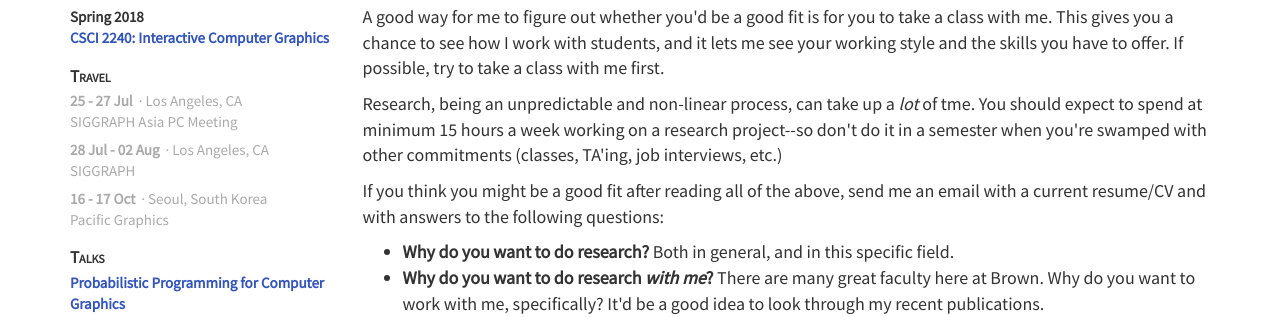
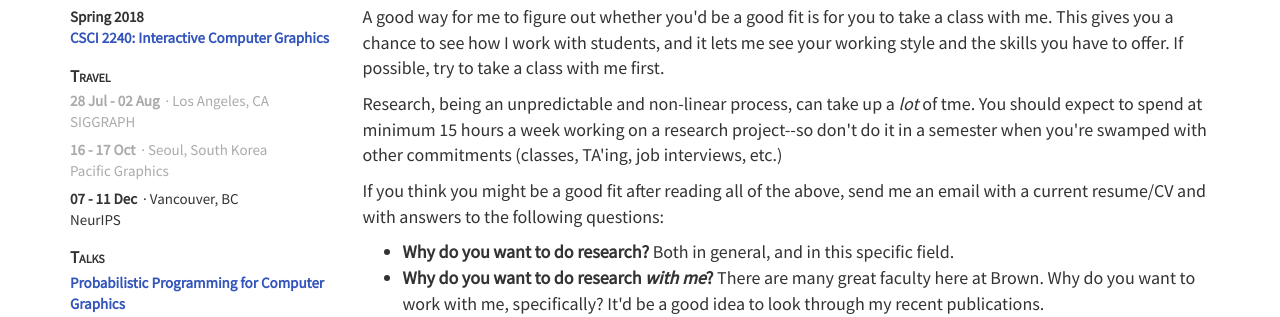
Before and after one commit to dritchie/dritchie.github.io, a Jekyll site: the page built from prospective_students.html, in a window 1280 px wide. Shown: the part 808-1125 px from the top of the page. Built offline with Jekyll 4.4.1, drawn with Linux system fonts in a browser that asks for light colours.

Commit message:
Add NeurIPS/SFU visit to travel schedule.

```diff
--- a/_data/travel.json
+++ b/_data/travel.json
@@ -180,6 +180,13 @@
 			"enddate": "2019-10-17",
 			"event": "Pacific Graphics",
 			"location": "Seoul, South Korea"
+		},
+
+		{
+			"startdate": "2019-12-07",
+			"enddate": "2019-12-11",
+			"event": "NeurIPS",
+			"location": "Vancouver, BC"
 		}
 	]
 }
```
